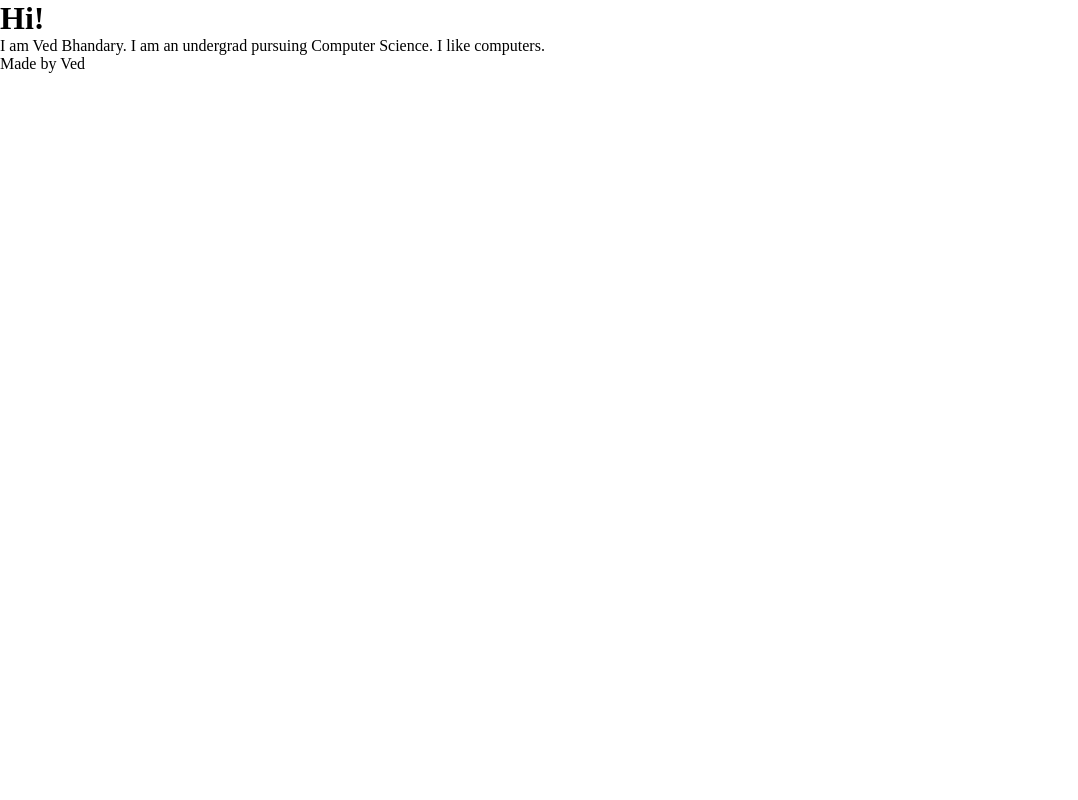
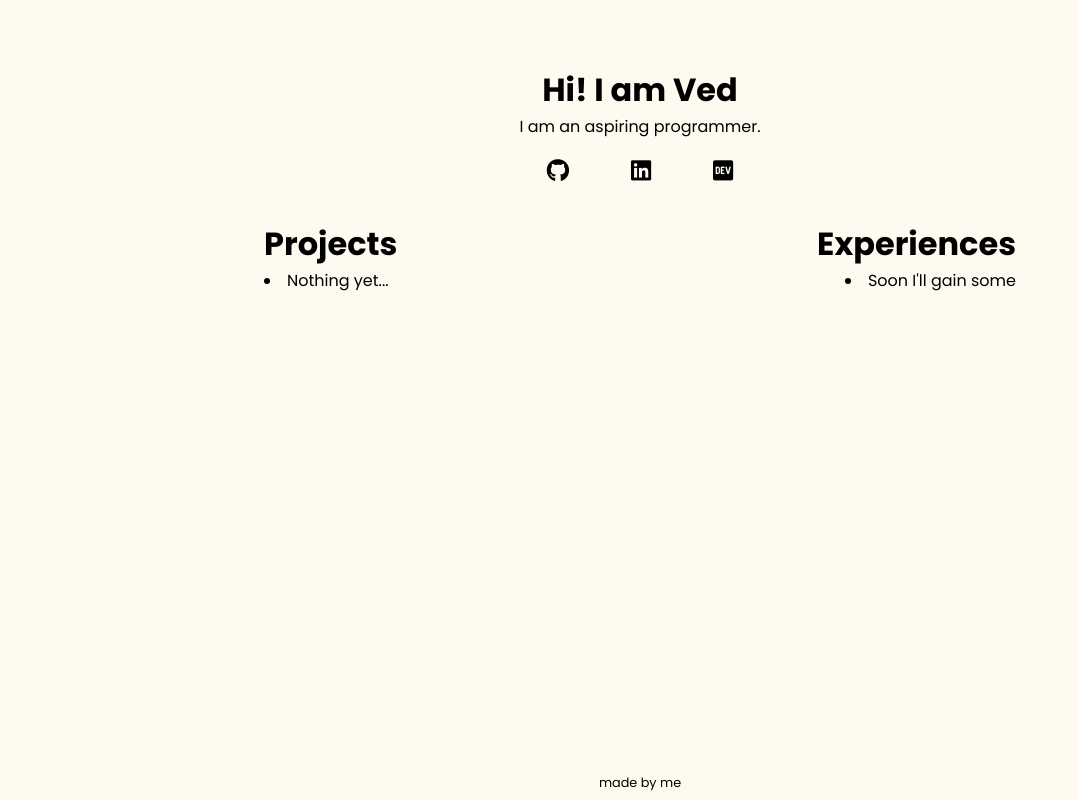
Before and after one commit to CS-Coding-Club/website, a plain HTML site: page profile/firstchild4161/index.html in a window 1280 px wide. Shown: the whole page, without its empty margins (0-1078 px from the left). Drawn offline with Linux system fonts and the light colour scheme.

Commit message:
Made a VERY basic site.

```diff
--- a/profile/firstchild4161/index.html
+++ b/profile/firstchild4161/index.html
@@ -7,23 +7,58 @@
     <title>home | ved bhandary</title>
 
     <!-- links -->
-    <link rel="shortcut icon" href="./assets/favicon/favicon.ico" type="image/x-icon">
-    <link rel="stylesheet" href="style.css">
+    <link
+        rel="shortcut icon"
+        href="./assets/favicon/favicon.ico"
+        type="image/x-icon">
+    <link
+        rel="stylesheet"
+        href="./style.css">
+    <link
+      rel="stylesheet"
+      href="https://cdnjs.cloudflare.com/ajax/libs/font-awesome/6.0.0/css/all.min.css"
+    />
 
     <!-- script -->
     <script src="script.js"></script>
 </head>
 <body>
-    <header>
-        <h1 class="greeting">Hi!</h1>
-    </header>
-    <main>
-        <p class="self-description">
-            I am Ved Bhandary. I am an undergrad pursuing Computer Science. I like computers.
-        </p>
-    </main>
-    <footer>
-        Made by Ved
-    </footer>
+    <div class="container">
+        <main class="about-me">
+            <!-- basic introduction -->
+             <div class="greetings">
+                <div class="greeting">Hi! I am <spand id="my-name">Ved</spand></div>
+                <p class="greeting-2">I am an aspiring programmer.</p>
+                <ul class="socials">
+                    <li class="social-links"><a href="https://github.com/firstchild4161" target="_blank"><i class="fa-brands fa-github"></i></a></li>
+                    <li class="social-links"><a href="https://www.linkedin.com/in/vedokay" target="_blank"><i class="fa-brands fa-linkedin"></i></a></li>
+                    <li class="social-links"><a href="https://dev.to/firstchild4161" target="_blank"><i class="fa-brands fa-dev"></i></a></li>
+                </ul>
+             </div>
+
+            <!-- engagements - a container -->
+            <div class="engagements">
+                <!-- projects -->
+                <div class="projects">
+                    <h1 class="header">Projects</h1>
+                    <ul>
+                        <li>Nothing yet...</li>
+                    </ul>
+                 </div>
+                <!-- experiences -->
+                <div class="experiences">
+                    <h1 class="header">Experiences</h1>
+                    <ul>
+                        <li>Soon I'll gain some</li>
+                    </ul>
+                </div>
+            </div>
+        </main>
+
+        <footer class="footer">
+            <!-- below is a deliberate choice -->
+            <p>Made by me</p>
+        </footer>
+    </div>
 </body>
 </html>
--- a/profile/firstchild4161/style.css
+++ b/profile/firstchild4161/style.css
@@ -1,6 +1,112 @@
+@import url('https://fonts.googleapis.com/css2?family=Lato:ital,wght@0,100;0,300;0,400;0,700;0,900;1,100;1,300;1,400;1,700;1,900&family=Poppins:ital,wght@0,100;0,200;0,300;0,400;0,500;0,600;0,700;0,800;0,900;1,100;1,200;1,300;1,400;1,500;1,600;1,700;1,800;1,900&display=swap');
+
+:root {
+    /*
+    place for variable definitions that I am going to do later
+    when I gain enough creativity (likely? idk)
+    */
+    --useless-var: #000;
+}
+
+
 *, *::before, *::after {
     margin: 0;
     padding: 0;
-
     box-sizing: border-box;
 }
+
+body {
+    background-color: floralwhite;
+    /* background-image: url('./assets/bg_5.png'); */
+    font-family: "Poppins", monospace, sans-serif;
+
+}
+
+.container {
+    /* debug-only */
+    /* border: 0.3em groove red; */
+    padding: 0.5rem 2rem;
+    max-inline-size: 65vw;
+    min-block-size: 100vh;
+    margin: 0 auto;
+
+
+    display: flex;
+    flex-direction: column;
+    justify-content: space-between;
+}
+
+
+/* .pfp {
+    display: block;
+    max-inline-size: 100%;
+    margin-inline: auto;
+} */
+
+
+.socials .social-links {
+    display: inline-block;
+    margin-block-start: 1em;
+    /* margin-inline-start: 2.5em; */
+}
+
+.social-links {
+    margin-inline: 1.5em;
+    font-size: 1.2em;
+}
+.social-links:hover .fa-brands {
+    font-size: 1.4em;
+    transition: 0.5s ease;
+}
+
+.fa-brands {
+    font-size: 1.2em;
+    color: #000;
+}
+
+/* styling for the middle part of site */
+.about-me {
+    flex-grow: 1;
+    padding-top: 2.5rem;
+}
+
+.greetings {
+    padding: 1.15em 0;
+    text-align: center;
+
+    margin-block-end: 0.5em;
+}
+
+.greeting {
+    font-size: 2em;
+    font-weight: 650;
+}
+.greeting #my-name {
+    color: #000000
+}
+
+.engagements {
+    display: flex;
+    justify-content: space-between;
+}
+
+.projects, .experiences {
+    /* border: 1px solid black; */
+    padding: 0.5em;
+    min-inline-size: 45%;
+}
+
+.projects ul,
+.experiences ul {
+    list-style-position: inside;
+}
+
+.experiences {
+    text-align: right;
+}
+
+.footer {
+    font-size: .8em;
+    text-align: center;
+    text-transform: lowercase;
+}
```
